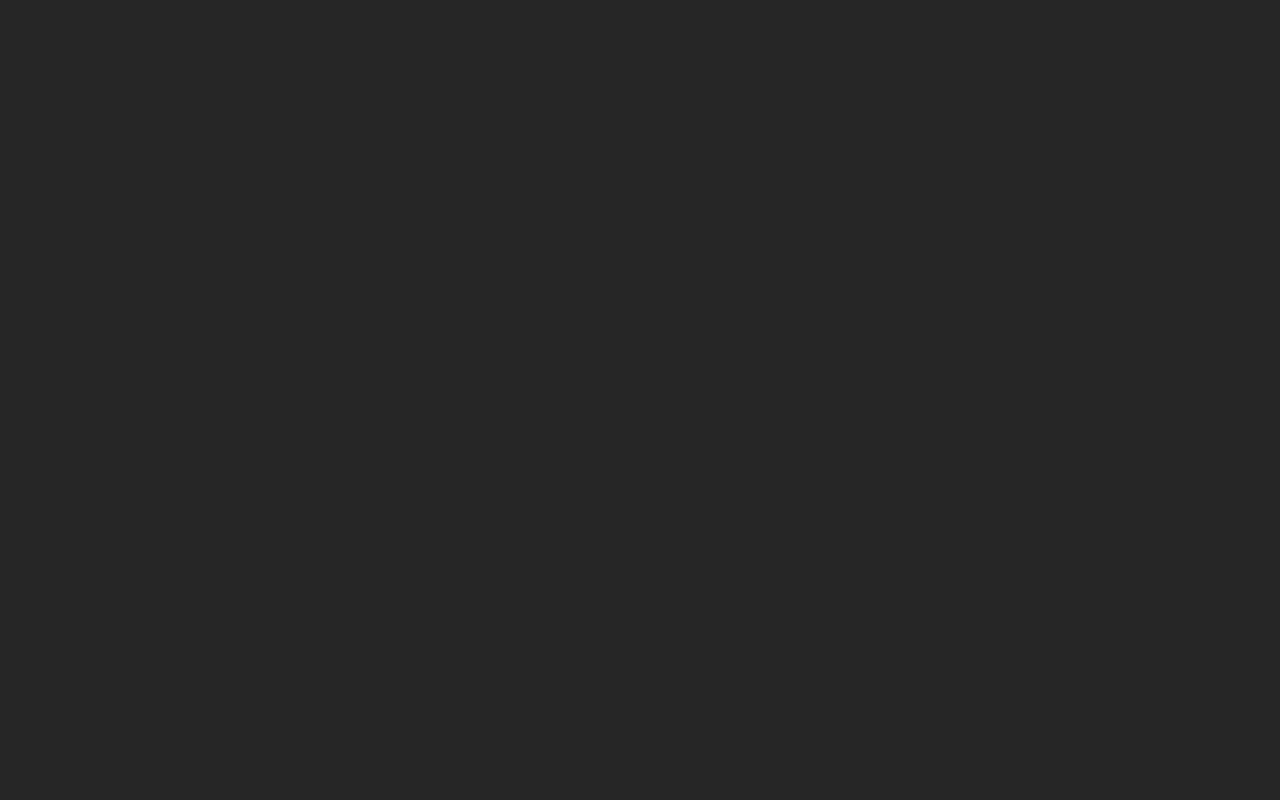
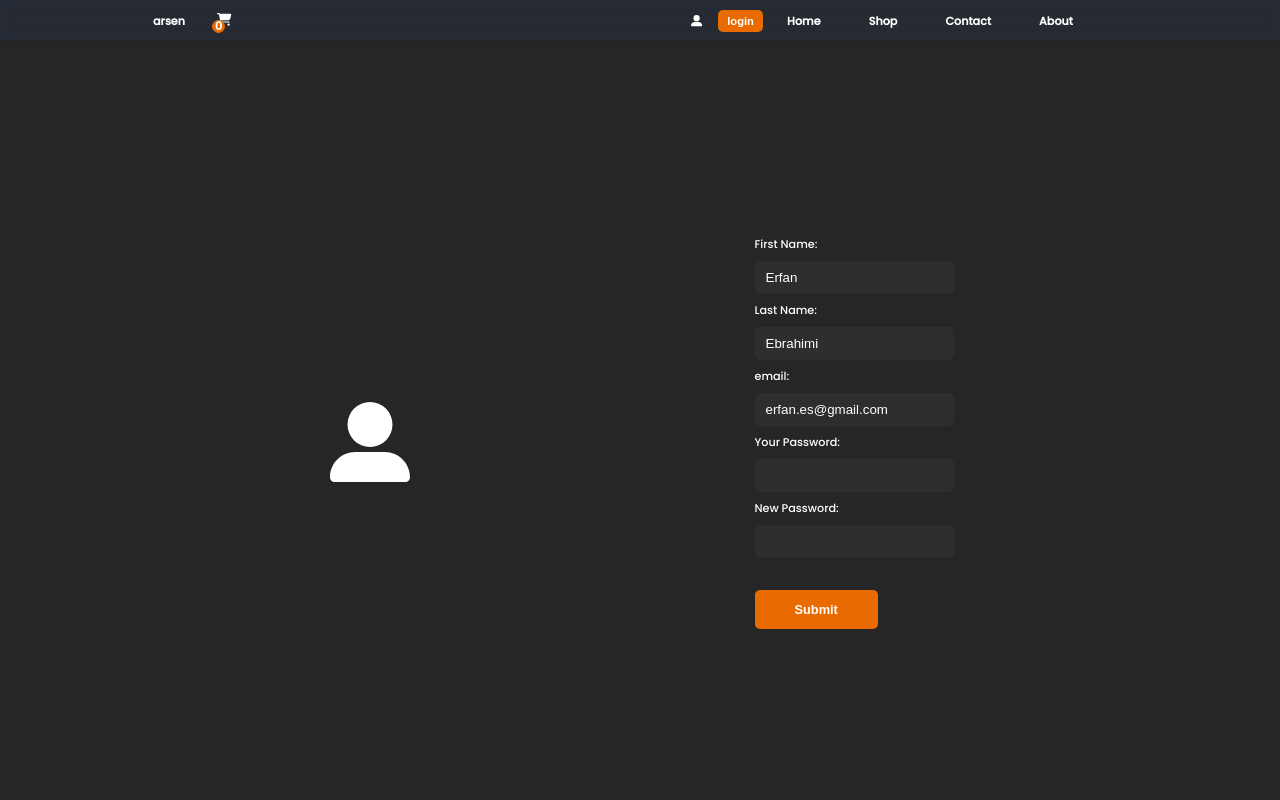
Before and after one commit to er-ebrahimi/Ecommerce-web-industry, a React (Vite) app: page /Profile in a window 1280 px wide. Before the commit this address had no page. Shown: the top 800 px of the page. Built offline with nearby package versions, Linux system fonts and the light colour scheme.

Commit message:
Profile page added and its icon added to navbar

```diff
--- a/src/App.tsx
+++ b/src/App.tsx
@@ -11,6 +11,7 @@ import Product from "./pages/Product";
 import Sginup from "./pages/Signup";
 // import Product from "./pages/Product";
 import ShopProduct from "./pages/ShoppingPage";
+import Profile from "./pages/Profile";
 function App() {
   return (
     <div className="App">
@@ -24,6 +25,7 @@ function App() {
         <Route path="/signup" element={<Sginup />}></Route>
         <Route path="/product/:productId" element={<Product />}></Route>
         <Route path="/shopProduct" element={<ShopProduct />}></Route>
+        <Route path="/Profile" element={<Profile />}></Route>
         <Route>404 Not found!</Route>
       </Routes>
     </div>
--- a/src/components/Navbar.tsx
+++ b/src/components/Navbar.tsx
@@ -6,6 +6,7 @@ import { FormattedMessage } from "react-intl";
 import { faXmark } from "@fortawesome/free-solid-svg-icons";
 import { faBars } from "@fortawesome/free-solid-svg-icons";
 import { useAppSelector, useAppDispatch } from "../hooks/hooks";
+import { faUserLarge } from "@fortawesome/free-solid-svg-icons";
 import React, { useEffect } from "react";
 export default function Navbar() {
   let nav = document.getElementsByClassName("nav");
@@ -53,6 +54,12 @@ export default function Navbar() {
             <FontAwesomeIcon icon={faXmark} className="fa-xmark" />
           </div>
           <ul className="nav--ul">
+            <Link
+              to="/profile"
+              className="nav__link active-link login--nav user--nav"
+            >
+              <FontAwesomeIcon icon={faUserLarge} className="fa-userLarge" />
+            </Link>
             <Link to="/login" className="nav__link active-link login--nav ">
               <button className="button login--button">
                 <FormattedMessage id="login.button" defaultMessage="login" />
--- a/src/index.css
+++ b/src/index.css
@@ -206,7 +206,7 @@ main {
   display: flex;
   text-align: center;
   align-items: center;
-  padding: 0 1.5rem;
+  padding: 0 0rem;
   transition: 0.05s;
 }
 
@@ -680,3 +680,17 @@ textarea {
   width: 50%;
   height: 50%;
 }
+
+/* profile */
+.icon--profile {
+  font-size: 5rem;
+}
+
+.user--nav {
+  padding: 0 1rem;
+  transition: 1s;
+}
+
+.user--nav:hover {
+  color: var(--second-color);
+}
--- /dev/null
+++ b/src/pages/Profile.tsx
@@ -0,0 +1,96 @@
+import Navbar from "../components/Navbar";
+import Footer from "../components/Footer";
+import React from "react";
+import { faUserLarge } from "@fortawesome/free-solid-svg-icons";
+import { FontAwesomeIcon } from "@fortawesome/react-fontawesome";
+export default function () {
+  const [sginup, setSginup] = React.useState({
+    firstName: "",
+    lastName: "",
+    email: "",
+    password: "",
+  });
+  function sginupSetter(event: any) {
+    const { name, value } = event.target;
+    setSginup((sginup) => ({
+      ...sginup,
+      [name]: value,
+    }));
+  }
+  return (
+    <>
+      <Navbar />
+      <main>
+        <div className="section container contact--form--container grid">
+          <div>
+            <h1 className="icon--profile">
+              <FontAwesomeIcon icon={faUserLarge} />
+            </h1>
+          </div>
+          <form action="#" className="contact--form">
+            <label htmlFor="first_name">First Name:</label>
+            <br />
+            <input
+              type="text"
+              id="first_name"
+              name="firstName"
+              className="input"
+              required
+              onChange={sginupSetter}
+              value="Erfan"
+            />
+            <br />
+            <label htmlFor="last_name">Last Name:</label>
+            <br />
+            <input
+              type="text"
+              id="last_name"
+              name="lastName"
+              className="input"
+              required
+              onChange={sginupSetter}
+              value="Ebrahimi"
+            />
+            <br />
+            <label htmlFor="email">email:</label>
+            <br />
+            <input
+              type="email"
+              id="email"
+              name="email"
+              className="input"
+              required
+              onChange={sginupSetter}
+              value="erfan.es@gmail.com"
+            />
+            <br />
+            <label htmlFor="password">Your Password:</label>
+            <br />
+            <input
+              type="password"
+              className="input"
+              id="password"
+              required
+              onChange={sginupSetter}
+            />
+            <br />
+            <label htmlFor="password">New Password:</label>
+            <br />
+            <input
+              type="password"
+              className="input"
+              id="password"
+              required
+              onChange={sginupSetter}
+            />
+            <br />
+            <button className="button" type="submit">
+              Submit
+            </button>
+          </form>
+        </div>
+      </main>
+      <Footer />
+    </>
+  );
+}
```
